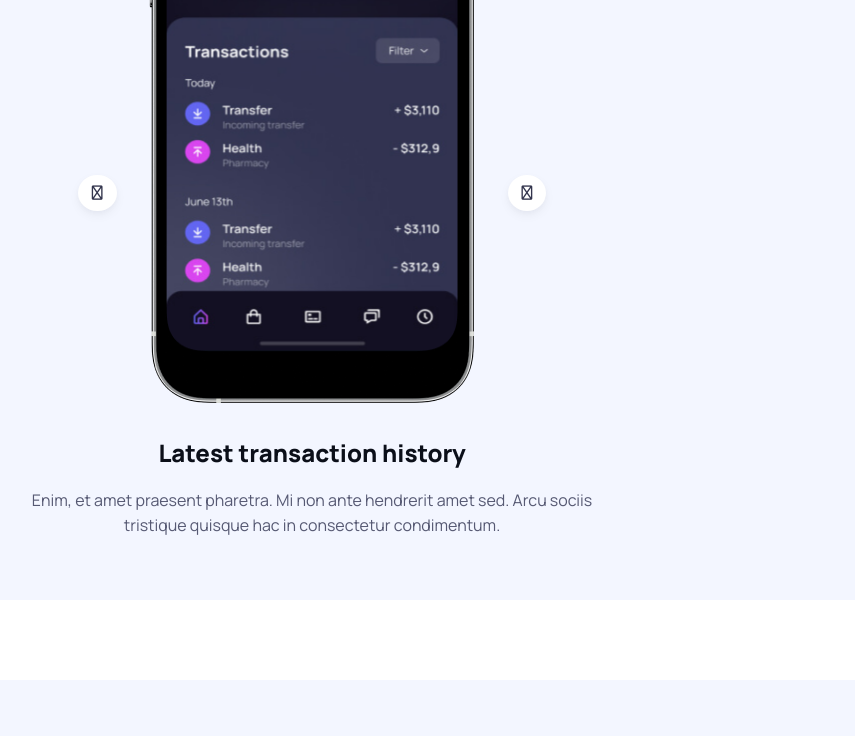
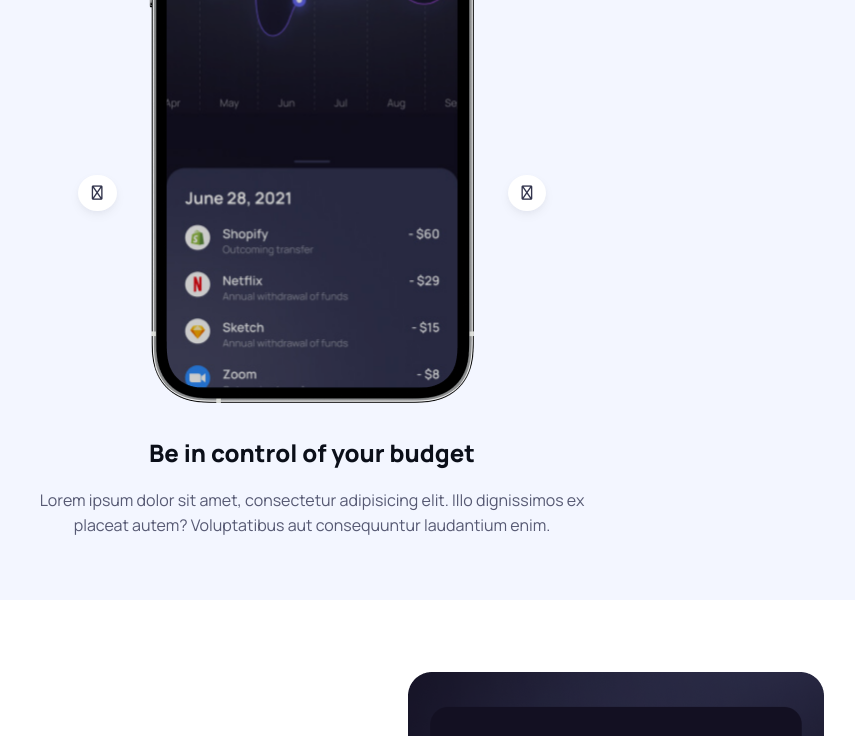
Before and after one commit to MariaFalk-code/Silicon-React, a React (Vite) app: page / in a window 1280 px wide. Shown: the part 2204-2940 px from the top of the page, without its empty margins (328-1183 px from the left). Built offline with nearby package versions, Linux system fonts and the light colour scheme; some icons are missing.

Commit message:
Fixed the carousel, moved a component that was on the wrong level and added it to App.jsx. Fixed some minor errors.

```diff
--- a/src/App.jsx
+++ b/src/App.jsx
@@ -2,7 +2,7 @@ import "./App.css";
 import Brands from "./components/Brands";
 import Features from "./components/Features";
 import Footer from "./components/Footer";
-import Functionality from "./components/MainFunctions";
+import Functionality from "./components/Functionality";
 import Header from "./components/Header";
 import Reviews from "./components/Reviews";
 import Faq from "./components/Faq";
@@ -17,7 +17,7 @@ function App() {
         </div>
       </div>
       <div className="wrapper">
-        <main class="main flex-column gap-5">
+        <main className="main flex-column gap-5">
           <Brands />
           <Features />
           <Functionality />
--- /dev/null
+++ b/src/components/Carousel.jsx
@@ -0,0 +1,71 @@
+import { useState } from "react";
+import IphoneBaseCarousel from "../assets/Pictures desktop/iPhone base-carousel.png";
+import IphoneOverlay1 from "../assets/Pictures desktop/iPhone overlay-1.png";
+import IphoneOverlay2 from "../assets/Pictures desktop/iPhone overlay-2.png";
+import IphoneOverlay3 from "../assets/Pictures desktop/iPhone overlay-3.png";
+
+const Carousel = () => {
+  const slides = [
+    { imgSrc: IphoneOverlay1, title: 'Be in control of your budget', caption: 'Lorem ipsum dolor sit amet, consectetur adipisicing elit. Illo dignissimos ex placeat autem? Voluptatibus aut consequuntur laudantium enim.' },
+    { imgSrc: IphoneOverlay2, title: 'Latest transaction history', caption: 'Enim, et amet praesent pharetra. Mi non ante hendrerit amet sed. Arcu sociis tristique quisque hac in consectetur condimentum.' },
+    { imgSrc: IphoneOverlay3, title: 'Fast transfers to your contacts', caption: 'Proin volutpat mollis egestas. Nam luctus facilisis ultrices. Pellentesque volutpat ligula est. Mattis fermentum, at nec lacus.' },
+  ];
+
+  const [currentSlide, setCurrentSlide] = useState(0);
+
+  const showSlide = (index) => {
+    setCurrentSlide(index);
+  };
+
+  const nextSlide = () => {
+    setCurrentSlide((currentSlide + 1) % slides.length);
+  };
+
+  const prevSlide = () => {
+    setCurrentSlide((currentSlide - 1 + slides.length) % slides.length);
+  }
+
+
+  return (
+    <div className="main-functions">
+      <h2>How Does It Work?</h2>
+      <div className="carousel-wrapper flex-center gap-2">
+        <button className="prev btn btn-chevron" onClick={prevSlide}>
+          <i className="fa-regular fa-chevron-left"></i>
+        </button>
+        <div className="carousel-container">
+          <img
+            id="base-carousel"
+            className="phone-img"
+            src={IphoneBaseCarousel}
+            alt="Phone Image"
+          />
+          <div id="overlay-container">
+            {slides.map((slide, index) => (
+              <img
+                key={index}
+                src={slide.imgSrc}
+                alt={slide.title}
+
+                className={`overlay-img ${slide.imgSrc === IphoneOverlay2 ? 'shrink' : ''} ${index === currentSlide ? 'active' : ''}`}
+            />
+            ))}
+          </div>
+        </div>
+        <button className="next btn btn-chevron" onClick={nextSlide}>
+          <i className="fa-regular fa-chevron-right"></i>
+        </button>
+      </div>
+      <div id="carousel-texts">
+        {slides.map((slide, index) => (
+          <div key={index} className={`carousel-caption ${currentSlide === index ? 'active' : ''}`}>
+            <h4>{slide.title}</h4>
+            <p>{slide.caption}</p>
+          </div>
+        ))}
+      </div>
+    </div>
+  )
+}
+
+export default Carousel
--- a/src/components/DarkModeSwitch.jsx
+++ b/src/components/DarkModeSwitch.jsx
@@ -33,7 +33,7 @@ const DarkModeSwitch = () => {
 
     <div className="flex-center">
       <small className="hidden-XS">Dark Mode</small>
-      <label HTMLfor="darkModeSwitch" className="toggle">
+      <label htmlFor="darkModeSwitch" className="toggle">
         <input type="checkbox" checked={isDarkMode} onChange={toggleDarkMode}/>
         <span className="slider"></span>
       </label>
--- a/src/components/FaqContact.jsx
+++ b/src/components/FaqContact.jsx
@@ -17,7 +17,7 @@ const FaqContact = () => {
             <img src={Phone} alt="phone icon" />
           </a>
           <em>Still have questions?</em>
-          <a href="#" tabindex="-1">
+          <a href="#" tabIndex="-1">
             <button className="btn btn-frameless btn-call">
               Contact us &nbsp; <i className="fa-regular fa-arrow-right"></i>
             </button>
@@ -28,7 +28,7 @@ const FaqContact = () => {
             <img src={TextBubble} alt="textbubble icon" />
           </a>
           <em>Don't like phone calls?</em>
-          <a href="#" tabindex="-1">
+          <a href="#" tabIndex="-1">
             <button className="btn btn-frameless btn-text">
               Contact us &nbsp; <i className="fa-regular fa-arrow-right"></i>
             </button>
--- /dev/null
+++ b/src/components/Functionality.jsx
@@ -0,0 +1,13 @@
+import Carousel from "./Carousel"
+import MoreFunctions from "./MoreFunctions"
+
+const Functionality = () => {
+  return (
+    <section className="functionality">
+      <Carousel />
+      <MoreFunctions />
+    </section>
+  )
+}
+
+export default Functionality
--- a/src/components/Hero.jsx
+++ b/src/components/Hero.jsx
@@ -18,7 +18,7 @@ const Hero = () => {
           Save, spend & manage money in your pocket.
         </p>
         <div className="flex-left gap-1-5 btn-tablet">
-          <a href="#" tabindex="-1">
+          <a href="#" tabIndex="-1">
             <button className="btn btn-market flex-center">
               <img
                 className="logo"
@@ -30,7 +30,7 @@ const Hero = () => {
               />
             </button>
           </a>
-          <a href="#" tabindex="-1">
+          <a href="#" tabIndex="-1">
             <button className="btn btn-market flex-center">
               <img
                 className="logo"
@@ -44,7 +44,7 @@ const Hero = () => {
           </a>
         </div>
         <div className="discover flex-left gap-1">
-          <a href="#features" tabindex="-1">
+          <a href="#features" tabIndex="-1">
             <button className="btn btn-chevron">
               <i className="fa-regular fa-chevron-down"></i>
             </button>
--- a/src/components/MainFunctions.jsx
+++ b/src/components/MainFunctions.jsx
@@ -1,62 +1,12 @@
-import IphoneBaseCarousel from "../assets/Pictures desktop/iPhone base-carousel.png";
-import IphoneOverlay1 from "../assets/Pictures desktop/iPhone overlay-1.png";
-import IphoneOverlay2 from "../assets/Pictures desktop/iPhone overlay-2.png";
-import IphoneOverlay3 from "../assets/Pictures desktop/iPhone overlay-3.png";
+// import IphoneBaseCarousel from "../assets/Pictures desktop/iPhone base-carousel.png";
+// import IphoneOverlay1 from "../assets/Pictures desktop/iPhone overlay-1.png";
+// import IphoneOverlay2 from "../assets/Pictures desktop/iPhone overlay-2.png";
+// import IphoneOverlay3 from "../assets/Pictures desktop/iPhone overlay-3.png";
 
-const MainFunctions = () => {
-  return (
-    <div className="main-functions">
-      <h2>How Does It Work?</h2>
-      <div className="carousel-wrapper flex-center gap-2">
-        <button className="prev btn btn-chevron" onclick="prevSlide()">
-          <i className="fa-regular fa-chevron-left"></i>
-        </button>
-        <div className="carousel-container">
-          <img
-            id="base-carousel"
-            className="phone-img"
-            src={IphoneBaseCarousel}
-            alt="Phone Image"
-          />
-          <div id="overlay-container">
-            <img src={IphoneOverlay1} alt="Budget graph" className="overlay-img" />
-            <img
-              src={IphoneOverlay2}
-              alt="Recent transactions"
-              className="overlay-img shrink active"
-            />
-            <img src={IphoneOverlay3} alt="Transfer" className="overlay-img" />
-          </div>
-        </div>
-        <button className="next btn btn-chevron" onclick="nextSlide()">
-          <i className="fa-regular fa-chevron-right"></i>
-        </button>
-      </div>
-      <div id="carousel-texts">
-        <div className="carousel-caption">
-          <h4>Be in control of your budget</h4>
-          <p>
-            Lorem ipsum dolor sit amet, consectetur adipisicing elit. Illo dignissimos ex placeat autem? Voluptatibus
-            aut consequuntur laudantium enim.
-          </p>
-        </div>
-        <div className="carousel-caption active">
-          <h4>Latest transaction history</h4>
-          <p>
-            Enim, et amet praesent pharetra. Mi non ante hendrerit amet sed. Arcu sociis tristique quisque hac in
-            consectetur condimentum.
-          </p>
-        </div>
-        <div className="carousel-caption">
-          <h4>Fast transfers to your contacts</h4>
-          <p>
-            Proin volutpat mollis egestas. Nam luctus facilisis ultrices. Pellentesque volutpat ligula est. Mattis
-            fermentum, at nec lacus.
-          </p>
-        </div>
-      </div>
-    </div>
-  );
-};
+// const MainFunctions = () => {
+//   return (
 
-export default MainFunctions;
+//   );
+// };
+
+// export default MainFunctions;
--- a/src/components/Nav.jsx
+++ b/src/components/Nav.jsx
@@ -19,7 +19,7 @@ const Nav = () => {
       </div>
       <div className="navgroup-right flex-center gap-2">
         <DarkModeSwitch />
-        <a href="#" tabindex="-1" className="hidden-XS-S">
+        <a href="#" tabIndex="-1" className="hidden-XS-S">
           <button className="btn btn-s">
             <i className="fa-light fa-user"></i> &nbsp; Sign in / up
           </button>
--- a/src/components/Newsletter.jsx
+++ b/src/components/Newsletter.jsx
@@ -13,9 +13,9 @@ const Newsletter = () => {
           Subscribe to our newsletter <span className="hidden-XS-S">to stay informed about latest updates</span>
         </h3>
       </div>
-      <form className="email-form" autocomplete="on">
+      <form className="email-form" autoComplete="on">
         <i className="fa-thin fa-envelope icon"></i>
-        <input className="form-input" type="email" id="email" placeholder="Your Email" autocomplete="email" />
+        <input className="form-input" type="email" id="email" placeholder="Your Email" autoComplete="email" />
         <a href="#">
           <button className="btn btn-l sub">Subscribe</button>
         </a>
```
Also changed, not shown: src/Functionality.jsx (deleted, +0 -13 lines), src/components/MoreFunctions.jsx (+11 -6 lines).
